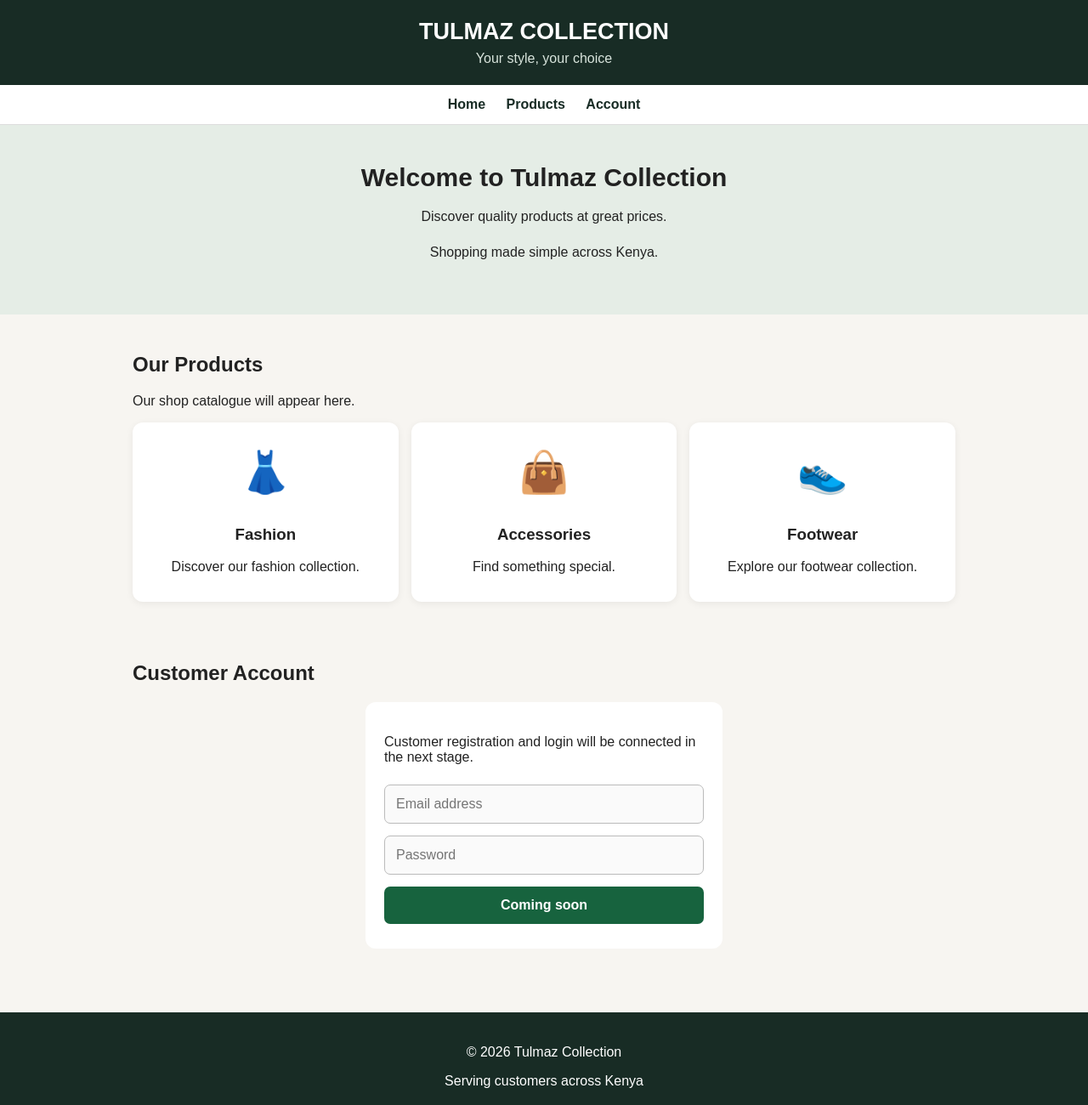
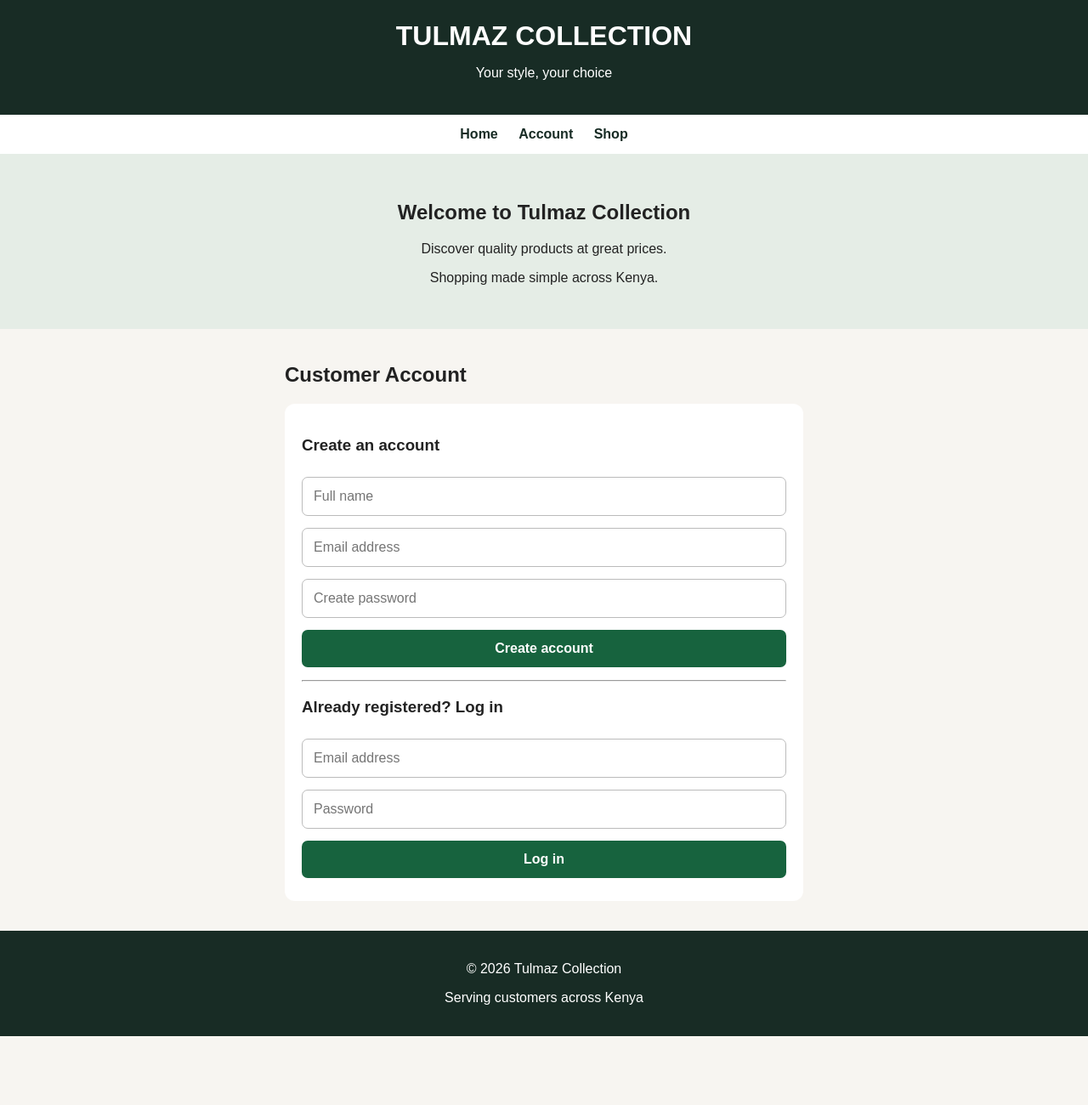
Before and after one commit to tumazmaz1-lab/Tulmaz-collection, a plain HTML site: page index.html in a window 1280 px wide. Shown: the whole page at 85% size. After the commit the page ends 1219 px from the top, so only its background shows below. Drawn offline with nearby package versions, Linux system fonts and the light colour scheme.

Commit message:
Update index.html

```diff
--- a/index.html
+++ b/index.html
@@ -6,84 +6,22 @@
 <meta name="viewport" content="width=device-width, initial-scale=1">
 <title>Tulmaz Collection</title>
 <style>
-    * { box-sizing: border-box; }
-    body {
-      margin: 0;
-      font-family: Arial, sans-serif;
-      background: #f7f5f1;
-      color: #222;
-    }
-    header {
-      background: #182c25;
-      color: white;
-      padding: 22px 16px;
-      text-align: center;
-    }
-    header h1 { margin: 0; font-size: 27px; }
-    header p { margin: 7px 0 0; color: #d8e4dc; }
-    nav {
-      background: white;
-      padding: 14px;
-      text-align: center;
-      border-bottom: 1px solid #ddd;
-    }
-    nav a {
-      color: #182c25;
-      text-decoration: none;
-      margin: 0 10px;
-      font-weight: bold;
-    }
-    .hero {
-      background: #e5ede6;
-      padding: 45px 20px;
-      text-align: center;
-    }
-    .hero h2 { font-size: 30px; margin: 0 0 12px; }
-    .hero p { line-height: 1.6; }
-    .section { padding: 25px 16px; max-width: 1000px; margin: auto; }
-    .products {
-      display: grid;
-      grid-template-columns: repeat(auto-fit, minmax(145px, 1fr));
-      gap: 15px;
-    }
-    .product {
-      background: white;
-      border-radius: 12px;
-      padding: 16px;
-      text-align: center;
-      box-shadow: 0 2px 8px #00000010;
-    }
-    .photo { font-size: 48px; padding: 15px; }
-    .price { color: #17633e; font-weight: bold; }
-    .account {
-      background: white;
-      padding: 22px;
-      border-radius: 12px;
-      max-width: 420px;
-      margin: 20px auto;
-    }
-    input, button {
-      width: 100%;
-      padding: 13px;
-      margin: 7px 0;
-      border-radius: 7px;
-      font-size: 16px;
-    }
-    input { border: 1px solid #bbb; }
-    button {
-      border: 0;
-      background: #17633e;
-      color: white;
-      font-weight: bold;
-    }
-    footer {
-      background: #182c25;
-      color: white;
-      padding: 22px;
-      text-align: center;
-      margin-top: 30px;
-    }
-    #message { text-align: center; }
+*{box-sizing:border-box}
+body{margin:0;font-family:Arial;background:#f7f5f1;color:#222}
+header{background:#182c25;color:white;text-align:center;padding:24px}
+header h1{margin:0}
+nav{background:white;padding:14px;text-align:center}
+nav a{margin:10px;color:#182c25;text-decoration:none;font-weight:bold}
+.hero{text-align:center;background:#e5ede6;padding:35px 15px}
+.section{padding:20px;max-width:650px;margin:auto}
+.card{background:white;padding:20px;border-radius:12px;margin:15px 0}
+input,button{width:100%;padding:13px;margin:7px 0;border-radius:7px;font-size:16px}
+input{border:1px solid #bbb}
+button{background:#17633e;color:white;border:0;font-weight:bold}
+.secondary{background:#444}
+#shop{display:none}
+#message{font-size:14px;overflow-wrap:anywhere}
+footer{text-align:center;background:#182c25;color:white;padding:20px}
 </style>
 </head>
 <body>
@@ -94,8 +32,8 @@
 
 <nav>
 <a href="#home">Home</a>
-    <a href="#products">Products</a>
 <a href="#account">Account</a>
+<a href="#shop">Shop</a>
 </nav>
 
 <section class="hero" id="home">
@@ -104,42 +42,143 @@
 <p>Shopping made simple across Kenya.</p>
 </section>
 
-  <section class="section" id="products">
-    <h2>Our Products</h2>
-    <p>Our shop catalogue will appear here.</p>
-    <div class="products">
-      <div class="product">
-        <div class="photo">👗</div>
-        <h3>Fashion</h3>
-        <p>Discover our fashion collection.</p>
+<section class="section" id="account">
+<h2>Customer Account</h2>
+
+<div class="card" id="auth">
+<h3>Create an account</h3>
+<input id="signupName" placeholder="Full name">
+<input id="signupEmail" type="email" placeholder="Email address">
+<input id="signupPassword" type="password" placeholder="Create password">
+<button onclick="signUp()">Create account</button>
+
+<hr>
+<h3>Already registered? Log in</h3>
+<input id="loginEmail" type="email" placeholder="Email address">
+<input id="loginPassword" type="password" placeholder="Password">
+<button onclick="logIn()">Log in</button>
 </div>
-      <div class="product">
-        <div class="photo">👜</div>
-        <h3>Accessories</h3>
-        <p>Find something special.</p>
+
+<div class="card" id="loggedIn" style="display:none">
+<p id="welcome"></p>
+<button onclick="openShop()">Continue shopping</button>
+<button class="secondary" onclick="logOut()">Log out</button>
 </div>
-      <div class="product">
-        <div class="photo">👟</div>
-        <h3>Footwear</h3>
-        <p>Explore our footwear collection.</p>
-      </div>
-    </div>
+
+<p id="message"></p>
 </section>
 
-  <section class="section" id="account">
-    <h2>Customer Account</h2>
-    <div class="account">
-      <p>Customer registration and login will be connected in the next stage.</p>
-      <input type="email" placeholder="Email address" disabled>
-      <input type="password" placeholder="Password" disabled>
-      <button disabled>Coming soon</button>
+<section class="section" id="shop">
+<div class="card">
+<h2>Welcome to the shop!</h2>
+<p>You are signed in successfully.</p>
+<p>Our product catalogue and shopping cart will be connected next.</p>
 </div>
-    <p id="message"></p>
 </section>
 
 <footer>
 <p>© 2026 Tulmaz Collection</p>
 <p>Serving customers across Kenya</p>
 </footer>
+
+<script src="https://cdn.jsdelivr.net/npm/@supabase/supabase-js@2"></script>
+<script>
+const SUPABASE_URL = "https://rxxizxeygjugnbupcxxz.supabase.co/rest/v1/";
+const SUPABASE_KEY = "sb_publishable_sfzLhheulm3XKKUmytShqQ_81POZAK7";
+
+const db = window.supabase.createClient(
+  SUPABASE_URL,
+  SUPABASE_KEY
+);
+
+const message = document.getElementById("message");
+
+function showMessage(text) {
+  message.textContent = text;
+}
+
+async function signUp() {
+  const name = document.getElementById("signupName").value.trim();
+  const email = document.getElementById("signupEmail").value.trim();
+  const password = document.getElementById("signupPassword").value;
+
+  if (!name || !email || password.length < 8) {
+    showMessage("Enter your name, email and a password of at least 8 characters.");
+    return;
+  }
+
+  showMessage("Creating your account...");
+
+  const {data, error} = await db.auth.signUp({
+    email,
+    password,
+    options: {data: {full_name: name}}
+  });
+
+  if (error) {
+    showMessage(error.message);
+    return;
+  }
+
+  if (data.session) {
+    showMessage("Account created successfully!");
+    updateScreen(data.session.user);
+  } else {
+    showMessage("Account created! Check your email to confirm, then log in.");
+  }
+}
+
+async function logIn() {
+  const email = document.getElementById("loginEmail").value.trim();
+  const password = document.getElementById("loginPassword").value;
+
+  showMessage("Signing in...");
+
+  const {data, error} = await db.auth.signInWithPassword({
+    email,
+    password
+  });
+
+  if (error) {
+    showMessage(error.message);
+    return;
+  }
+
+  showMessage("Login successful!");
+  updateScreen(data.user);
+}
+
+function updateScreen(user) {
+  document.getElementById("auth").style.display = "none";
+  document.getElementById("loggedIn").style.display = "block";
+  document.getElementById("welcome").textContent =
+    "Welcome, " + (user.user_metadata.full_name || user.email);
+}
+
+function openShop() {
+  document.getElementById("shop").style.display = "block";
+  document.getElementById("shop").scrollIntoView();
+}
+
+async function logOut() {
+  const {error} = await db.auth.signOut();
+  if (error) {
+    showMessage(error.message);
+    return;
+  }
+
+  document.getElementById("auth").style.display = "block";
+  document.getElementById("loggedIn").style.display = "none";
+  document.getElementById("shop").style.display = "none";
+  showMessage("You have logged out.");
+}
+
+async function checkSession() {
+  const {data} = await db.auth.getSession();
+  if (data.session) updateScreen(data.session.user);
+}
+
+checkSession();
+</script>
 </body>
 </html>
```
Lines whose indentation alone changed are shown as unchanged.
